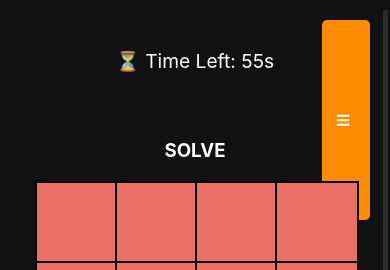
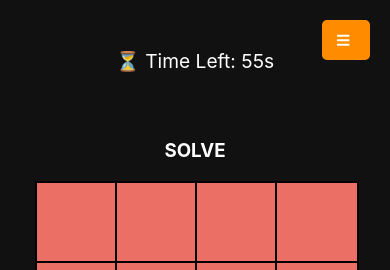
Before and after one commit to Rudraksha-Bhatnagar/Timber, a React (Vite) app: page /game in a window 390 px wide. Shown: the top 270 px of the page. Built offline with nearby package versions, Linux system fonts and the light colour scheme.

Commit message:
sidebar fixed

```diff
--- a/src/index.css
+++ b/src/index.css
@@ -46,6 +46,7 @@ h1 {
 }
 
 .board {
+    z-index: 900;
     display: flex;
     flex-wrap: wrap;
     position: relative;
@@ -121,6 +122,7 @@ button:disabled {
     cursor: pointer;
     border-radius: 5px;
     transition: background 0.3s, transform 0.2s;
+    z-index: 1100;
 }
 
 .sidebar-toggle:hover {
@@ -131,7 +133,7 @@ button:disabled {
 .sidebar {
     position: fixed;
     top: 0;
-    right: -350px;
+    right: -100%;
     width: 200px;
     height: 100vh;
     background: #111;
@@ -186,7 +188,7 @@ button:disabled {
     }
 
     .sidebar-toggle {
-        padding: 100px 14px;
+        padding: 10px 14px;
         font-size: 0.9rem;
     }
 }
```
